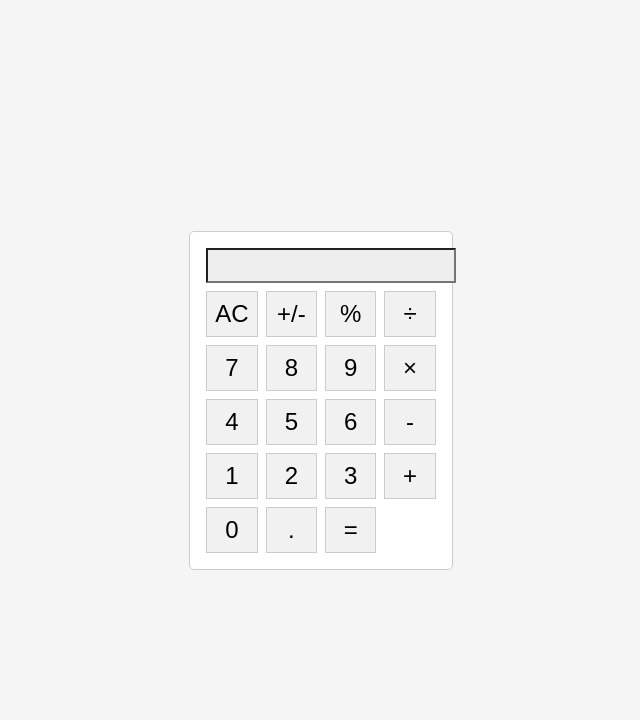
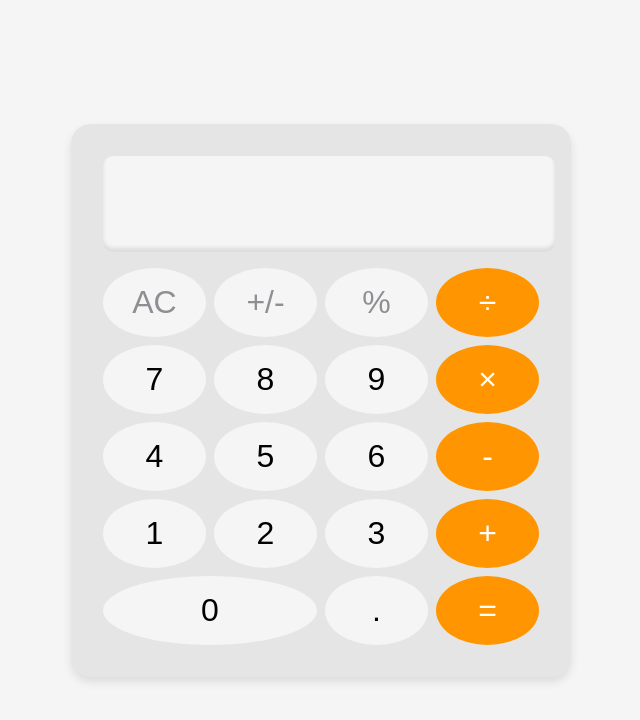
Before and after one commit to angelinemarcelle/SimpleCalculator, a plain HTML site: page index.html in a window 1280 px wide. Shown: the whole page, without its empty margins (319-959 px from the left). Drawn offline with Linux system fonts and the light colour scheme.

Commit message:
Update styles1.css

```diff
--- a/styles1.css
+++ b/styles1.css
@@ -1,5 +1,5 @@
 body {
-    font-family: Arial, sans-serif;
+    font-family: "SF Mono", "Helvetica Neue", "Helvetica", "Arial", sans-serif;
     display: flex;
     justify-content: center;
     align-items: center;
@@ -9,19 +9,24 @@ body {
 }
 
 .calculator {
-    border: 1px solid #ccc;
-    border-radius: 5px;
-    background-color: #fff;
-    padding: 1rem;
+    border-radius: 20px;
+    background-color: #e5e5e5;
+    padding: 32px;
+    box-shadow: 0 5px 10px rgba(0,0,0,0.1);
 }
 
 .display {
     width: 100%;
-    margin-bottom: 0.5rem;
+    margin-bottom: 1rem;
     text-align: right;
     padding: 0.5rem;
     outline: none;
-    background-color: #eee;
+    background-color: #f5f5f5;
+    border-radius: 10px;
+    font-size: 2rem;
+    height: 80px;
+    border: none;
+    box-shadow: inset 0px -4px 4px rgba(0,0,0,0.1);
 }
 
 .buttons {
@@ -31,27 +36,31 @@ body {
 }
 
 button {
-    background-color: #f1f1f1;
-    border: 1px solid #ccc;
-    font-size: 1.5rem;
-    padding: 0.5rem;
+    background-color: #f5f5f5;
+    border: none;
+    font-size: 2rem;
+    padding: 16px;
     cursor: pointer;
+    border-radius: 50%;
 }
 
 button:hover {
-    background-color: #e6e6e6;
+    background-color: #ddd;
 }
 
 button:active {
-    background-color: #ccc;
+    background-color: rgba(0,0,0,0.05);
 }
 
-.equals {
-    grid-column: 1 / -1;
-    background-color: #f7931e;
-    color: white;
+.orange {
+    background-color: #ff9500;
+    color: #fff;
 }
 
-.equals:hover {
-    background-color: #ef6d00;
+.gray {
+    color: #8e8e93;
 }
+
+.zero {
+    grid-column: 1 / 3;
+}
```
